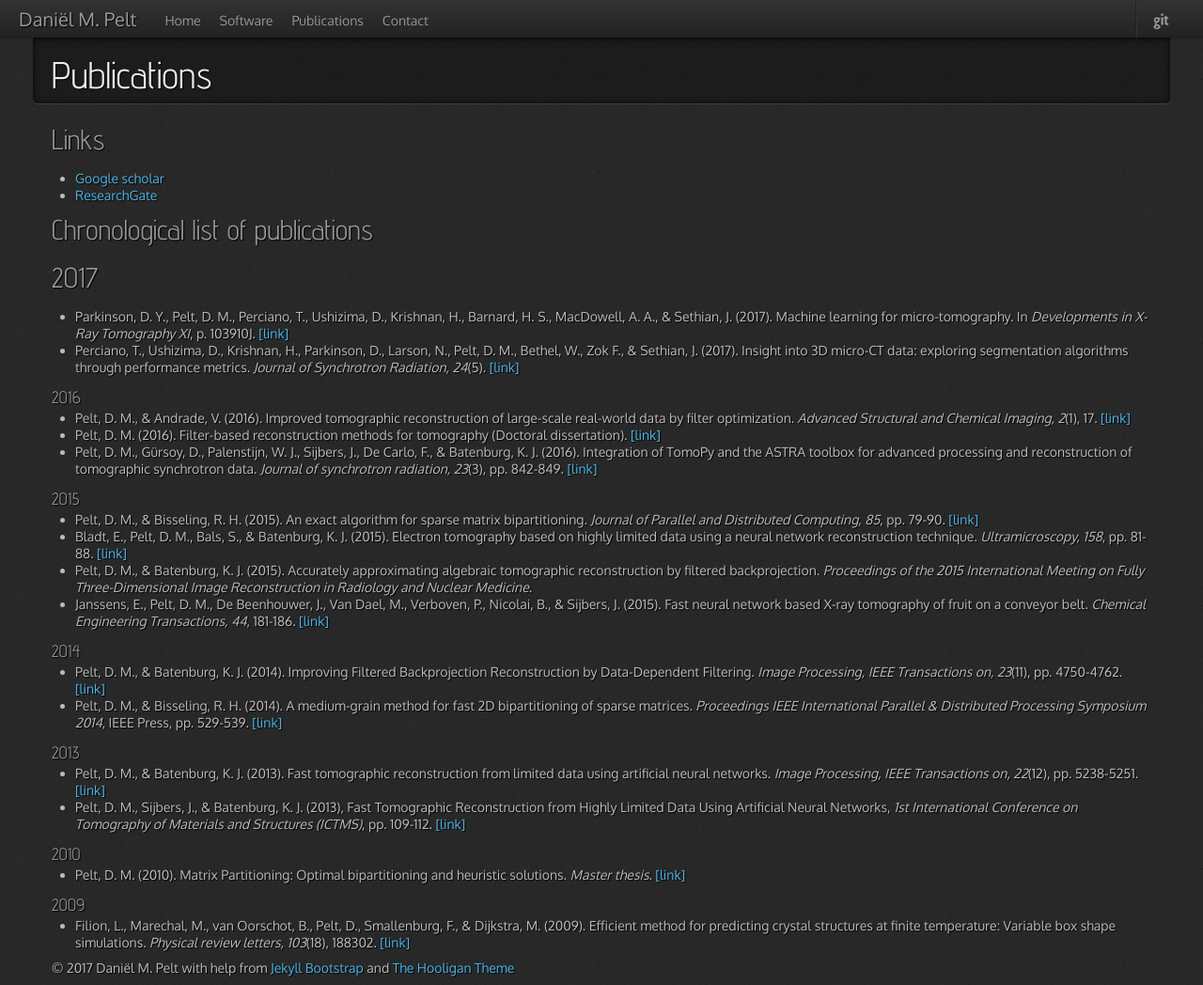
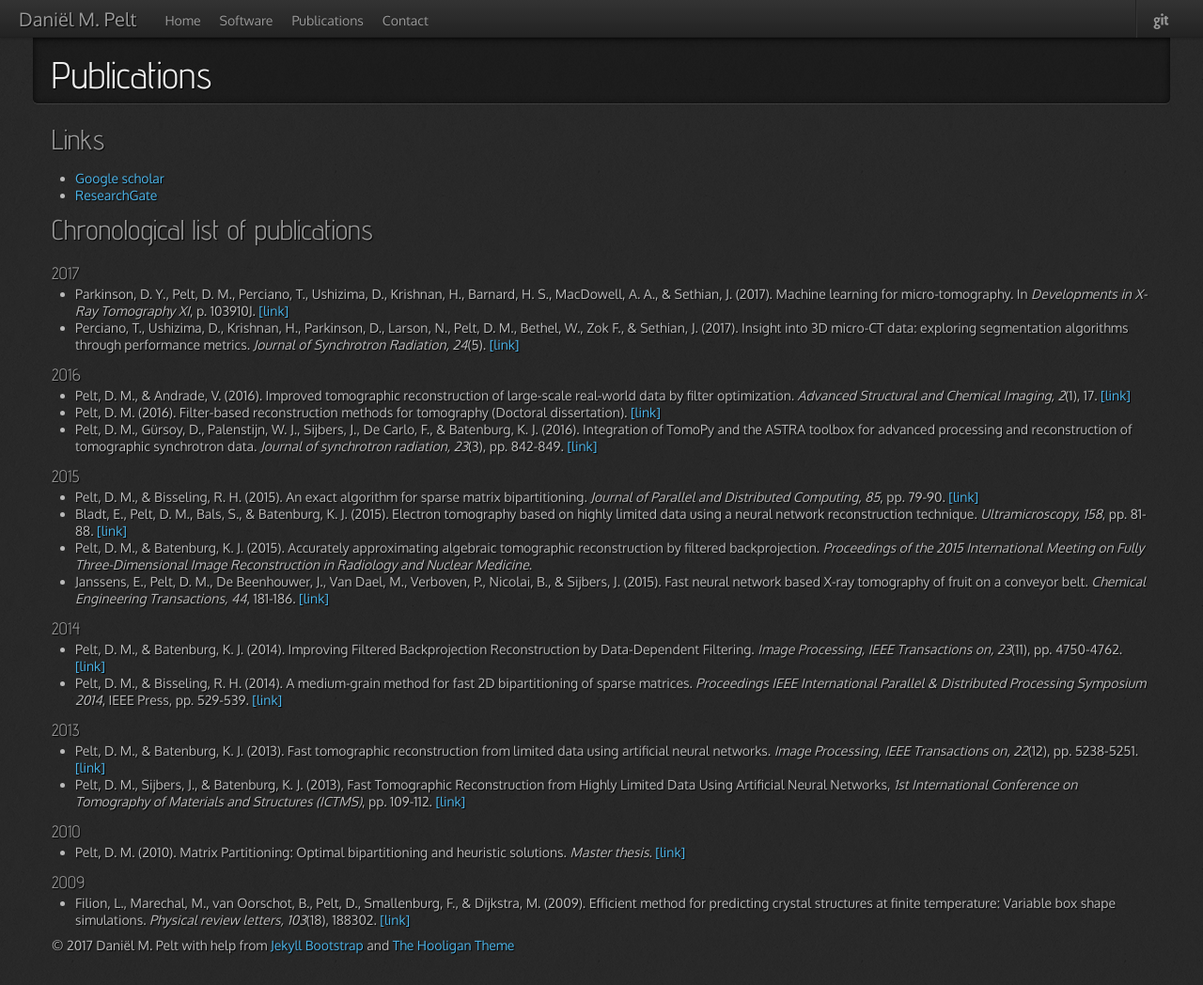
Before and after one commit to dmpelt/dmpelt.github.com, a Jekyll site: the page built from publications.md, in a window 1280 px wide. Shown: the whole page at 94% size. Built offline with Jekyll 4.4.1, drawn with Linux system fonts in a browser that asks for light colours; nearby versions of some CDN libraries; after the commit the page ends 1024 px from its top, so only the background shows below that.

Commit message:
Font size fix

```diff
--- a/publications.md
+++ b/publications.md
@@ -10,7 +10,7 @@ group: navigation
 
 ## Chronological list of publications
 
-## 2017
+### 2017
 * Parkinson, D. Y., Pelt, D. M., Perciano, T., Ushizima, D., Krishnan, H., Barnard, H. S., MacDowell, A. A., & Sethian, J. (2017). Machine learning for micro-tomography. In *Developments in X-Ray Tomography XI*, p. 103910J. [\[link\]](http://dx.doi.org/10.1117/12.2274731)
 * Perciano, T., Ushizima, D., Krishnan, H., Parkinson, D., Larson, N., Pelt, D. M., Bethel, W., Zok F., & Sethian, J. (2017). Insight into 3D micro-CT data: exploring segmentation algorithms through performance metrics. *Journal of Synchrotron Radiation, 24*(5). [\[link\]](https://doi.org/10.1107/S1600577517010955)
 
```
